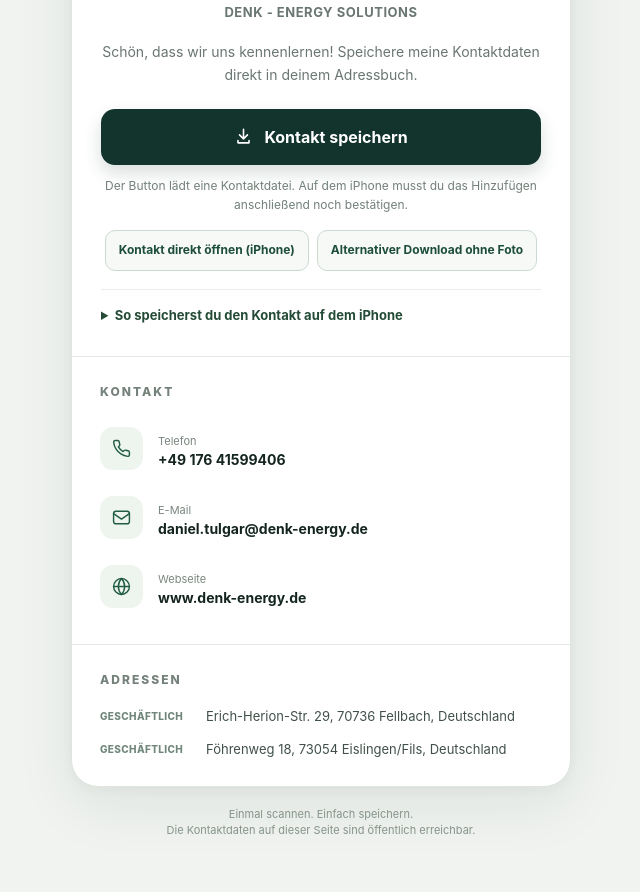
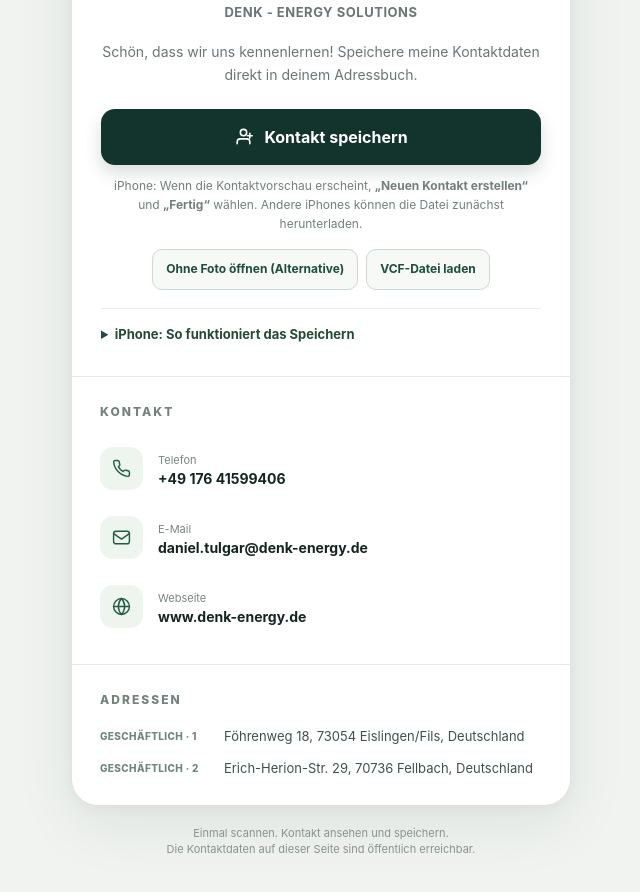
Before and after one commit to danieltulgar/NFC-Visitenkarte, a plain HTML site: page index.html in a window 1280 px wide. Shown: the part 362-1254 px from the top of the page, without its empty margins (319-959 px from the left). Drawn offline with Linux system fonts and the light colour scheme.

Commit message:
Add files via upload

```diff
--- a/index.html
+++ b/index.html
@@ -47,20 +47,19 @@
     .detail-value {font-size:14px;font-weight:650;overflow-wrap:anywhere;line-height:1.38}
     .location {display:flex;gap:12px;align-items:start;font-size:13px;line-height:1.55;color:#415149}
     .location + .location {margin-top:12px}
-    .location-nr {font-size:10px;color:#71877b;font-weight:800; padding-top:3px; flex:0 0 94px; letter-spacing:.035em; text-transform:uppercase}
+    .location-nr {font-size:10px;color:#71877b;font-weight:800; padding-top:3px; flex:0 0 112px; letter-spacing:.035em; text-transform:uppercase}
     .outside {font-size:11px; color:#86948a; text-align:center; margin:19px auto 0;line-height:1.5;max-width:380px}
     @media (min-width:600px) {body {display:flex;align-items:center;justify-content:center;padding:48px 24px}.shell{width:100%}}
     @media (prefers-reduced-motion:reduce) {.save{transition:none}}
 
-    .download-feedback{margin:13px 0 0;background:#edf5ee;color:#23553c;padding:12px 14px;border-radius:12px;font-size:12px;line-height:1.6;text-align:left;border:1px solid #d9e8dc}
     .alternatives{display:flex;gap:8px;justify-content:center;flex-wrap:wrap;margin:16px 0 0}
     .secondary-download{border:1px solid #cbdad0;background:#f6f9f5;color:#1d4d3b;text-decoration:none;padding:11px 13px;border-radius:10px;font-weight:700;font-size:12px;line-height:1.4}
     .secondary-download:hover{background:#e8f2e9}
+    .secondary-download:focus-visible{outline:3px solid #348c63;outline-offset:3px}
     .help-details{margin:18px 0 0;text-align:left;border-top:1px solid #e8eee9;padding:15px 0 0;font-size:13px;line-height:1.65;color:#53675a}
     .help-details summary{cursor:pointer;color:#244b36;font-weight:750}
     .help-details ol{padding-left:20px;margin:10px 0 5px}
     .help-details li+li{margin-top:6px}
-    [hidden]{display:none!important}
   </style>
 </head>
 <body>
@@ -72,25 +71,26 @@
         <h1>Daniel Tulgar</h1>
         <p class="org">DENK - ENERGY SOLUTIONS</p>
         <p class="intro">Schön, dass wir uns kennenlernen! Speichere meine Kontaktdaten direkt in deinem Adressbuch.</p>
-        <a class="save" id="save-contact" href="./kontakt.vcf?v=3" download="Daniel_Tulgar.vcf" type="text/vcard" aria-label="Kontaktdatei herunterladen">
-          <svg viewBox="0 0 24 24" fill="none" stroke="currentColor" stroke-linecap="round" stroke-linejoin="round" stroke-width="2" aria-hidden="true"><path d="M12 3v12m-5-5 5 5 5-5"/><path d="M5 17v3h14v-3"/></svg>
+        <!-- WICHTIG: KEIN download-Attribut. Auf Safari kann die native Kontaktvorschau erscheinen. -->
+        <a class="save" id="save-contact" href="./Daniel_Tulgar_Kontakt_V6.vcf" type="text/vcard" aria-label="Kontaktkarte im iPhone öffnen">
+          <svg viewBox="0 0 24 24" fill="none" stroke="currentColor" stroke-linecap="round" stroke-linejoin="round" stroke-width="2" aria-hidden="true"><path d="M20 21v-2a4 4 0 0 0-4-4H8a4 4 0 0 0-4 4v2"/><circle cx="12" cy="7" r="4"/><path d="M20 8v6m-3-3h6"/></svg>
           Kontakt speichern
         </a>
-        <p class="hint">Der Button lädt eine Kontaktdatei. Auf dem iPhone musst du das Hinzufügen anschließend noch bestätigen.</p>
-        <p class="download-feedback" id="download-feedback" role="status" hidden>Tippe in Safari auf das Download-Symbol und öffne <strong>Daniel_Tulgar.vcf</strong>. Wenn kein Download erscheint, nutze unten <strong>Direkt öffnen</strong>.</p>
-        <div class="alternatives" aria-label="Weitere Möglichkeiten zum Kontaktimport">
-          <a class="secondary-download" href="./kontakt.vcf?v=3-open" type="text/vcard">Kontakt direkt öffnen (iPhone)</a>
-          <a class="secondary-download" href="./kontakt_ohne_foto.vcf?v=3" download="Daniel_Tulgar_ohne_Foto.vcf" type="text/vcard">Alternativer Download ohne Foto</a>
+        <p class="hint">iPhone: Wenn die Kontaktvorschau erscheint, <strong>„Neuen Kontakt erstellen“</strong> und <strong>„Fertig“</strong> wählen. Andere iPhones können die Datei zunächst herunterladen.</p>
+        <div class="alternatives" aria-label="Alternative Wege zum Kontaktimport">
+          <a class="secondary-download" href="./Daniel_Tulgar_Kontakt_V6_ohne_Foto.vcf" type="text/vcard">Ohne Foto öffnen (Alternative)</a>
+          <a class="secondary-download" href="./Daniel_Tulgar_Kontakt_V6.vcf" download="Daniel_Tulgar_Kontakt.vcf" type="text/vcard">VCF-Datei laden</a>
         </div>
         <details class="help-details">
-          <summary>So speicherst du den Kontakt auf dem iPhone</summary>
+          <summary>iPhone: So funktioniert das Speichern</summary>
           <ol>
-            <li>Öffne diese Seite möglichst direkt in Safari und tippe auf <b>Kontakt speichern</b>.</li>
-            <li>Wird eine VCF-Datei geladen, öffne sie über das Downloads-Symbol in Safari oder über <b>Dateien → Downloads</b>.</li>
-            <li>Wähle in der Kontaktvorschau <b>Neuen Kontakt erstellen</b> und bestätige mit <b>Fertig / Sichern</b>.</li>
-            <li>Falls das nicht klappt, probiere <b>Kontakt direkt öffnen</b> oder den alternativen Download ohne Foto.</li>
+            <li>Die Seite möglichst in <strong>Safari</strong> öffnen und <b>Kontakt speichern</b> antippen.</li>
+            <li>Falls die Vorschau erscheint: <b>Neuen Kontakt erstellen</b> und <b>Fertig</b> wählen.</li>
+            <li>Falls eine Datei geladen wird: In <b>Dateien → Downloads</b> die <b>.vcf</b> öffnen.</li>
+            <li>Falls der Import nicht klappt: <b>Ohne Foto öffnen</b> versuchen. Alternativ die Datei als <b>Anhang per Mail oder Nachrichten</b> senden und dort antippen (von Apple dokumentierter Importweg).</li>
+            <li>Zum Prüfen der Adress-Reihenfolge am besten <b>einen neuen Kontakt importieren</b> und nicht einen bereits gespeicherten Kontakt zusammenführen.</li>
           </ol>
-          <p>Hinweis: iPhones erlauben Webseiten aus Sicherheitsgründen kein automatisches Speichern ohne deine Bestätigung.</p>
+          <p>Je nach iOS-Version und Browser variiert der Ablauf. Eine Webseite darf keinen Kontakt automatisch speichern. Auch die Reihenfolge mehrerer Geschäftsadressen kann die Kontakte-App anders anzeigen.</p>
         </details>
       </div>
       <section class="section" aria-label="Kontaktmöglichkeiten">
@@ -110,18 +110,11 @@
       </section>
       <section class="section" aria-label="Adressen">
         <h2 class="section-title">Adressen</h2>
-        <div class="location"><span class="location-nr">Geschäftlich</span><div>Erich-Herion-Str. 29, 70736 Fellbach, Deutschland</div></div>
-<div class="location"><span class="location-nr">Geschäftlich</span><div>Föhrenweg 18, 73054 Eislingen/Fils, Deutschland</div></div>
+        <div class="location"><span class="location-nr">Geschäftlich · 1</span><div>Föhrenweg 18, 73054 Eislingen/Fils, Deutschland</div></div>
+        <div class="location"><span class="location-nr">Geschäftlich · 2</span><div>Erich-Herion-Str. 29, 70736 Fellbach, Deutschland</div></div>
       </section>
     </article>
-    <p class="outside">Einmal scannen. Einfach speichern.<br>Die Kontaktdaten auf dieser Seite sind öffentlich erreichbar.</p>
+    <p class="outside">Einmal scannen. Kontakt ansehen und speichern.<br>Die Kontaktdaten auf dieser Seite sind öffentlich erreichbar.</p>
   </main>
-  <script>
-    (function(){
-      var a = document.getElementById('save-contact');
-      var note = document.getElementById('download-feedback');
-      if (a && note) a.addEventListener('click', function(){ note.hidden = false; });
-    }());
-  </script>
 </body>
 </html>
```
Also changed, not shown: 4 other files.
